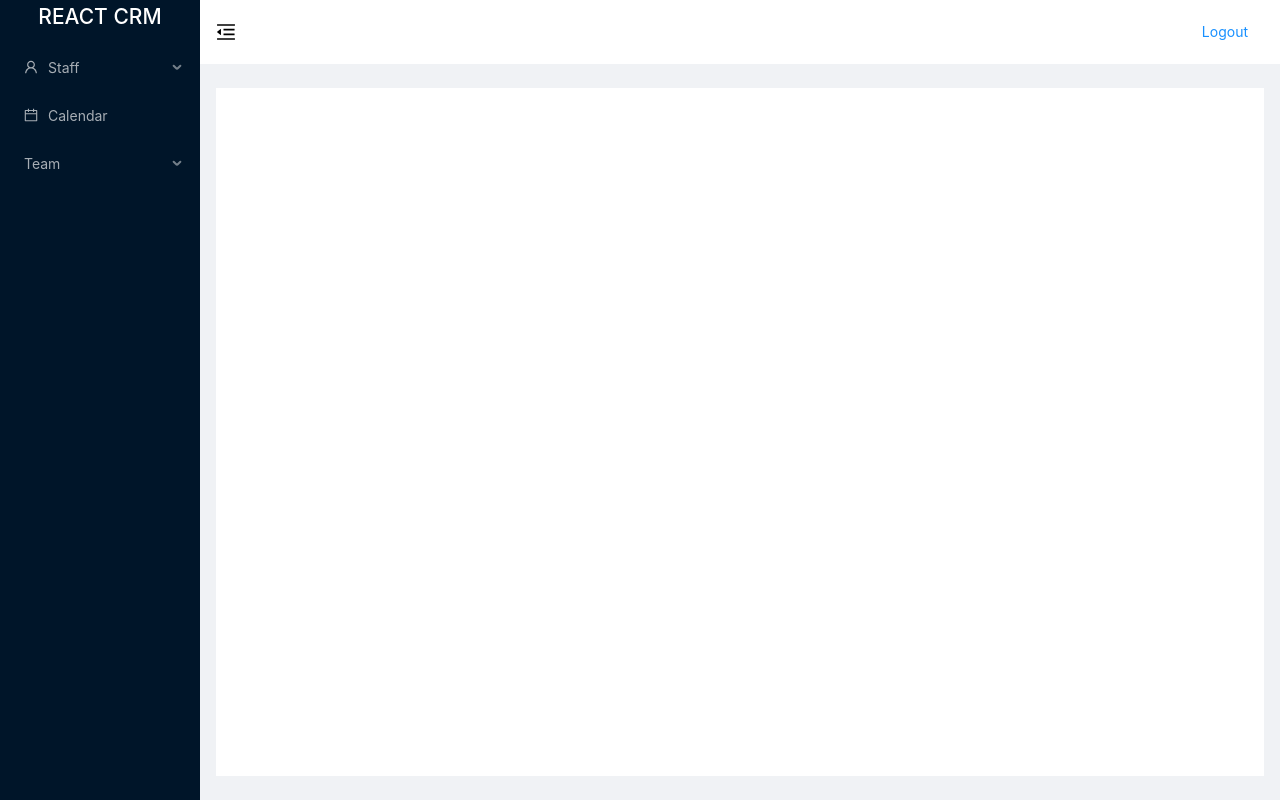
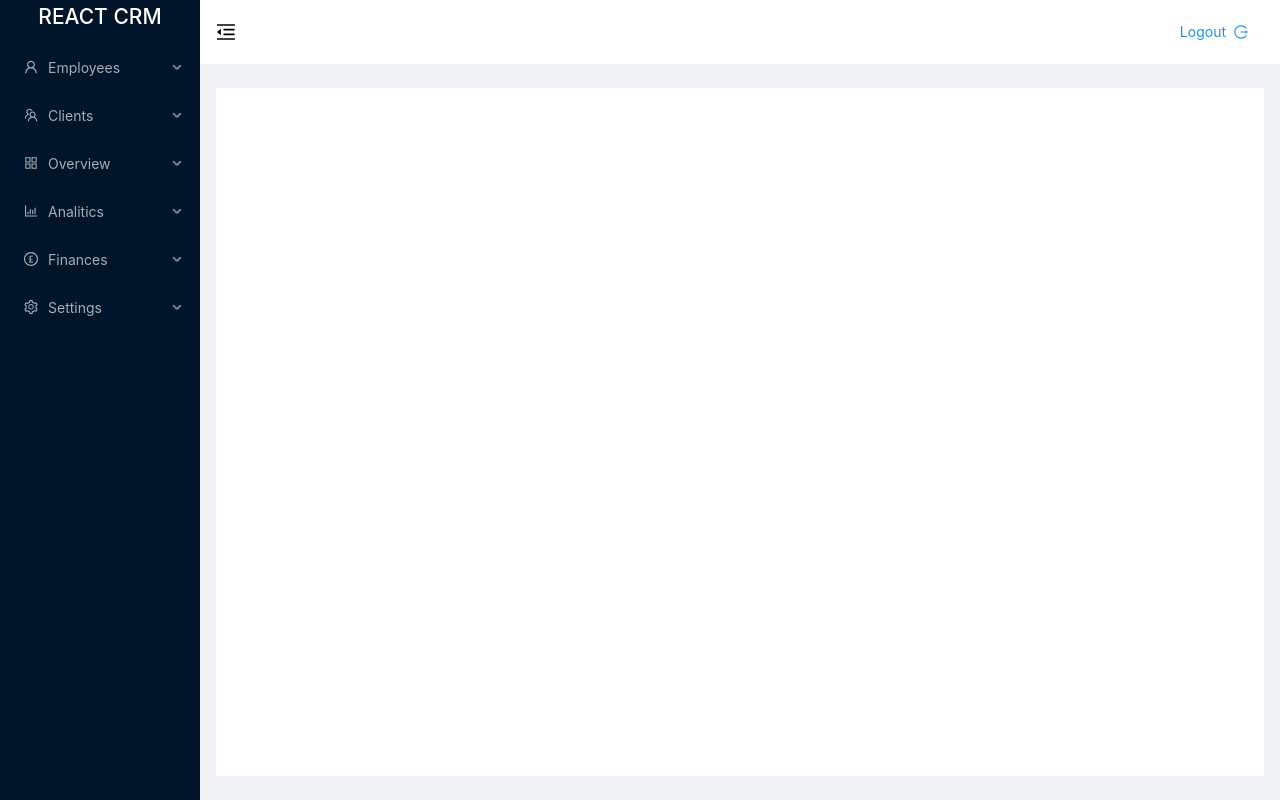
Before and after one commit to undind/crm-react, a React (Create React App) app: page /home in a window 1280 px wide. Built offline with nearby package versions, Linux system fonts and the light colour scheme.

Commit message:
Added icons for sidebar

```diff
--- a/src/components/Header/index.tsx
+++ b/src/components/Header/index.tsx
@@ -1,6 +1,6 @@
 import React, { FC } from 'react';
 import { Layout, Button } from 'antd';
-import { MenuUnfoldOutlined, MenuFoldOutlined } from '@ant-design/icons';
+import { MenuUnfoldOutlined, MenuFoldOutlined, LogoutOutlined } from '@ant-design/icons';
 
 const { Header } = Layout;
 
@@ -18,6 +18,7 @@ const HeaderApp: FC<HeaderTypes> = ({ collapsed, toggle }) => {
             })}
             <Button type="link" className="sidebar__logout">
                 Logout
+                <LogoutOutlined />
             </Button>
         </Header>
     );
--- a/src/components/Sidebar/index.tsx
+++ b/src/components/Sidebar/index.tsx
@@ -3,15 +3,19 @@ import React, { FC } from 'react';
 import { Layout, Menu } from 'antd';
 import {
     UserOutlined,
-    CalendarOutlined
+    TeamOutlined,
+    AppstoreOutlined,
+    BarChartOutlined,
+    PoundCircleOutlined,
+    SettingOutlined
 } from '@ant-design/icons';
 
 const { Sider } = Layout;
 const { SubMenu } = Menu;
 
 type SidebarTypes = {
-    collapsed: boolean
-}
+    collapsed: boolean;
+};
 
 const Sidebar: FC<SidebarTypes> = ({ collapsed }) => {
     return (
@@ -36,7 +40,7 @@ const Sidebar: FC<SidebarTypes> = ({ collapsed }) => {
                     title={
                         <span>
                             <UserOutlined />
-                            <span>Staff</span>
+                            <span>Employees</span>
                         </span>
                     }
                 >
@@ -44,22 +48,70 @@ const Sidebar: FC<SidebarTypes> = ({ collapsed }) => {
                     <Menu.Item key="4">Bill</Menu.Item>
                     <Menu.Item key="5">Alex</Menu.Item>
                 </SubMenu>
-                <Menu.Item key="2">
-                    <CalendarOutlined />
-                    <span>Calendar</span>
-                </Menu.Item>
                 <SubMenu
                     key="sub2"
                     title={
                         <span>
-                            <span>Team</span>
+                            <TeamOutlined />
+                            <span>Clients</span>
                         </span>
                     }
                 >
-                    <Menu.Item key="6">Team 1</Menu.Item>
-                    <Menu.Item key="8">Team 2</Menu.Item>
+                    <Menu.Item key="6">Client 1</Menu.Item>
+                    <Menu.Item key="8">Client 2</Menu.Item>
                 </SubMenu>
-                <Menu.Item key="9"></Menu.Item>
+                <SubMenu
+                    key="sub3"
+                    title={
+                        <span>
+                            <AppstoreOutlined />
+                            <span>Overview</span>
+                        </span>
+                    }
+                >
+                    <Menu.Item key="9">Summary</Menu.Item>
+                    <Menu.Item key="10">Bookings</Menu.Item>
+                    <Menu.Item key="11">Events</Menu.Item>
+                </SubMenu>
+                <SubMenu
+                    key="sub4"
+                    title={
+                        <span>
+                            <BarChartOutlined />
+                            <span>Analitics</span>
+                        </span>
+                    }
+                >
+                    <Menu.Item key="12">Service</Menu.Item>
+                    <Menu.Item key="13">Clients</Menu.Item>
+                    <Menu.Item key="14">Daily report</Menu.Item>
+                </SubMenu>
+                <SubMenu
+                    key="sub5"
+                    title={
+                        <span>
+                            <PoundCircleOutlined />
+                            <span>Finances</span>
+                        </span>
+                    }
+                >
+                    <Menu.Item key="15">Documents</Menu.Item>
+                    <Menu.Item key="16">Payment transactions</Menu.Item>
+                    <Menu.Item key="17">Events</Menu.Item>
+                </SubMenu>
+                <SubMenu
+                    key="sub6"
+                    title={
+                        <span>
+                            <SettingOutlined />
+                            <span>Settings</span>
+                        </span>
+                    }
+                >
+                    <Menu.Item key="18">General</Menu.Item>
+                    <Menu.Item key="19">Titles</Menu.Item>
+                    <Menu.Item key="20">Users</Menu.Item>
+                </SubMenu>
             </Menu>
         </Sider>
     );
```
